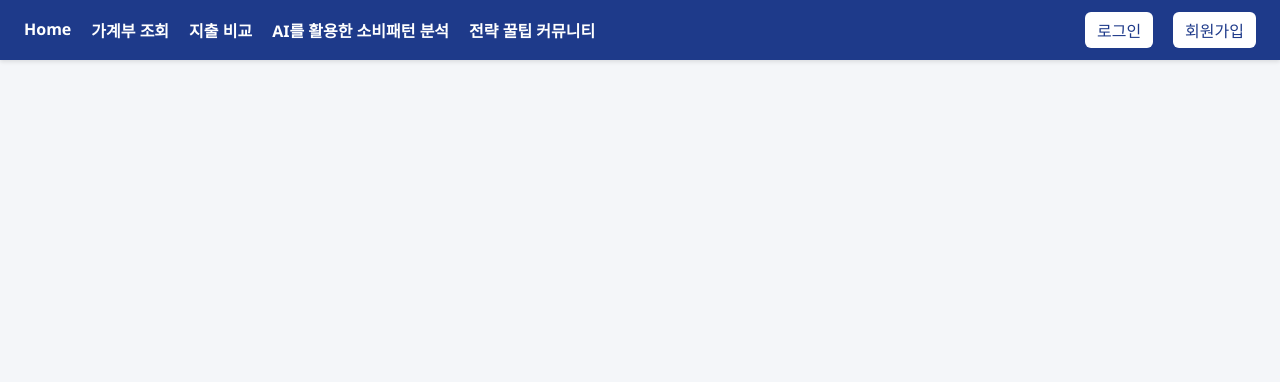
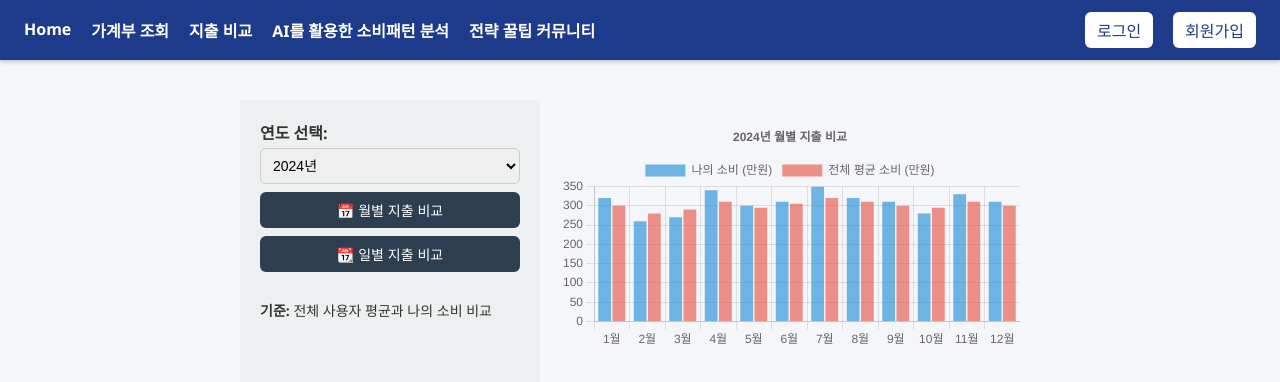
Before and after one commit to chaejinseong/-5-, a React (Create React App) app in the folder front/frontend/: page /compare in a window 1280 px wide. Shown: the top 382 px of the page. Built offline with nearby package versions, Linux system fonts and the light colour scheme.

Commit message:
지출 비교

```diff
--- a/front/frontend/package.json
+++ b/front/frontend/package.json
@@ -8,6 +8,7 @@
     "@testing-library/react": "^16.3.0",
     "@testing-library/user-event": "^13.5.0",
     "axios": "^1.9.0",
+    "chart.js": "^4.4.9",
     "react": "^19.1.0",
     "react-calendar": "^5.1.0",
     "react-dom": "^19.1.0",
--- a/front/frontend/src/App.js
+++ b/front/frontend/src/App.js
@@ -4,6 +4,7 @@ import { BrowserRouter as Router, Routes, Route } from 'react-router-dom';
 import Navbar from './components/Navbar';
 import Home from './pages/Home';
 import Expense from './pages/Expense';
+import Compare from './pages/Compare';
 import Community from './pages/Community';
 import { prerenderToNodeStream } from 'react-dom/static';
 import SignUp from './pages/SignUp';
@@ -22,6 +23,7 @@ function App() {
           <Routes>
             <Route path='/' element={<Home />} />
             <Route path="/expense" element={<Expense />} />
+            <Route path="/compare" element={<Compare />} />
             <Route path="/community" element={<Community />} />
             <Route path="/signup" element={<SignUp />} />
             <Route path="/login" element={<Login />} />
--- /dev/null
+++ b/front/frontend/src/pages/Compare.jsx
@@ -0,0 +1,145 @@
+import React, { useEffect, useRef, useState } from 'react';
+import Chart from 'chart.js/auto';
+import Navbar from '../components/Navbar';
+import '../styles/Compare.css';
+
+const Compare = () => {
+  const chartRef = useRef(null);
+  const chartInstance = useRef(null);
+  const [mode, setMode] = useState('monthly');
+  const [year, setYear] = useState('2024');
+  const [month, setMonth] = useState('1');
+
+  const monthlyData = {
+    labels: ["1월", "2월", "3월", "4월", "5월", "6월", "7월", "8월", "9월", "10월", "11월", "12월"],
+    average: [300, 280, 290, 310, 295, 305, 320, 310, 300, 295, 310, 300],
+    mine:    [320, 260, 270, 340, 300, 310, 350, 320, 310, 280, 330, 310]
+  };
+
+  const renderChart = () => {
+    if (chartInstance.current) {
+      chartInstance.current.destroy();
+    }
+
+    const ctx = chartRef.current.getContext('2d');
+
+    if (mode === 'monthly') {
+      chartInstance.current = new Chart(ctx, {
+        type: 'bar',
+        data: {
+          labels: monthlyData.labels,
+          datasets: [
+            {
+              label: '나의 소비 (만원)',
+              data: monthlyData.mine,
+              backgroundColor: 'rgba(52, 152, 219, 0.7)'
+            },
+            {
+              label: '전체 평균 소비 (만원)',
+              data: monthlyData.average,
+              backgroundColor: 'rgba(231, 76, 60, 0.6)'
+            }
+          ]
+        },
+        options: {
+          responsive: true,
+          plugins: {
+            title: {
+              display: true,
+              text: `${year}년 월별 지출 비교`
+            }
+          }
+        }
+      });
+    } else {
+      const days = new Date(year, month, 0).getDate();
+      const labels = Array.from({ length: days }, (_, i) => `${month}/${i + 1}`);
+      const mine = Array.from({ length: days }, () => Math.floor(Math.random() * 6 + 4) * 10);
+      const average = Array.from({ length: days }, () => Math.floor(Math.random() * 5 + 3) * 10);
+
+      chartInstance.current = new Chart(ctx, {
+        type: 'line',
+        data: {
+          labels,
+          datasets: [
+            {
+              label: '나의 소비 (천원)',
+              data: mine,
+              borderColor: 'rgba(52, 152, 219, 1)',
+              backgroundColor: 'rgba(52, 152, 219, 0.2)',
+              fill: true,
+              tension: 0.3
+            },
+            {
+              label: '전체 평균 소비 (천원)',
+              data: average,
+              borderColor: 'rgba(231, 76, 60, 1)',
+              backgroundColor: 'rgba(231, 76, 60, 0.2)',
+              fill: true,
+              tension: 0.3
+            }
+          ]
+        },
+        options: {
+          responsive: true,
+          plugins: {
+            title: {
+              display: true,
+              text: `${year}년 ${month}월 일별 지출 비교`
+            }
+          },
+          scales: {
+            y: {
+              beginAtZero: true,
+              ticks: {
+                callback: (value) => `${value}천원`
+              }
+            }
+          }
+        }
+      });
+    }
+  };
+
+  useEffect(() => {
+    renderChart();
+  }, [mode, year, month]);
+
+  return (
+    <div>
+      <Navbar />
+      <div className="container">
+        <div className="sidebar">
+          <div className="controls">
+            <label htmlFor="yearSelect">연도 선택:</label>
+            <select id="yearSelect" value={year} onChange={(e) => setYear(e.target.value)}>
+              <option value="2024">2024년</option>
+              <option value="2023">2023년</option>
+            </select>
+
+            {mode === 'daily' && (
+              <div>
+                <label htmlFor="monthSelect">월 선택:</label>
+                <select id="monthSelect" value={month} onChange={(e) => setMonth(e.target.value)}>
+                  {[...Array(12)].map((_, i) => (
+                    <option key={i + 1} value={i + 1}>{i + 1}월</option>
+                  ))}
+                </select>
+              </div>
+            )}
+
+            <button onClick={() => setMode('monthly')}>📅 월별 지출 비교</button>
+            <button onClick={() => setMode('daily')}>📆 일별 지출 비교</button>
+          </div>
+          <p><strong>기준:</strong> 전체 사용자 평균과 나의 소비 비교</p>
+        </div>
+
+        <div className="main">
+          <canvas ref={chartRef}></canvas>
+        </div>
+      </div>
+    </div>
+  );
+};
+
+export default Compare;
--- /dev/null
+++ b/front/frontend/src/styles/Compare.css
@@ -0,0 +1,64 @@
+/* Compare.css */
+
+body {
+  margin: 0;
+  font-family: 'Segoe UI', sans-serif;
+  background-color: #f4f6f9;
+}
+
+.container {
+  display: flex;
+  height: calc(100vh - 70px); /* Navbar 높이 제외 */
+}
+
+.sidebar {
+  width: 260px;
+  padding: 20px;
+  background-color: #ecf0f1;
+}
+
+.main {
+  flex: 1;
+  padding: 20px;
+}
+
+.controls {
+  margin-bottom: 20px;
+}
+
+.controls label {
+  display: block;
+  margin-bottom: 4px;
+  font-weight: bold;
+}
+
+.controls select,
+.controls button {
+  width: 100%;
+  padding: 8px;
+  margin-bottom: 8px;
+  border-radius: 6px;
+  border: 1px solid #ccc;
+  font-size: 14px;
+  box-sizing: border-box;
+}
+
+.controls button {
+  background-color: #2c3e50;
+  color: white;
+  border: none;
+  transition: background-color 0.3s, color 0.3s;
+  cursor: pointer;
+}
+
+.controls button:hover {
+  background-color: white;
+  color: #2c3e50;
+  border: 1px solid #2c3e50;
+}
+
+.sidebar p {
+  font-size: 14px;
+  color: #333;
+  margin-top: 10px;
+}
```
Also changed, not shown: 1 other file (tests, documents, lock files or other folders).
